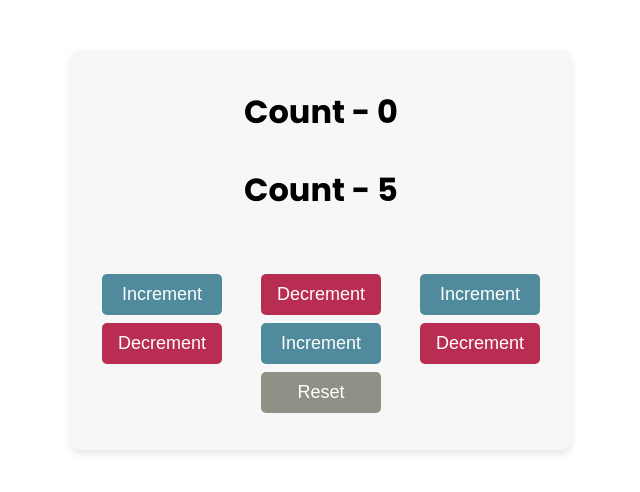
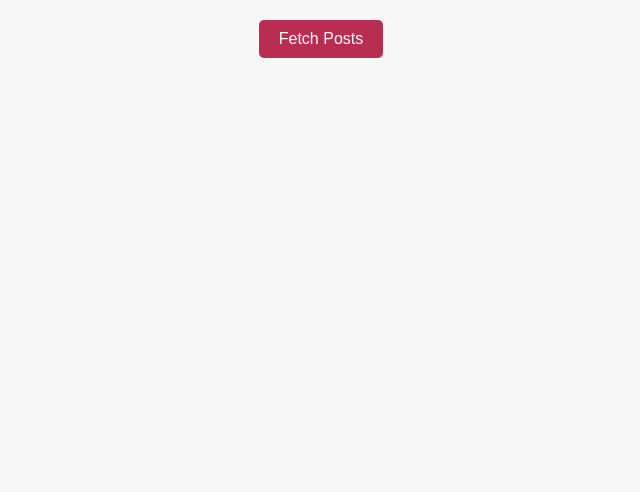
Before and after one commit to sushil-arya/ReducerHooks, a React (Vite) app: page / in a window 1280 px wide. Shown: the top 492 px of the page, without its empty margins (319-959 px from the left). Built offline with nearby package versions, Linux system fonts and the light colour scheme.

Commit message:
FetchStateAPI using useState

```diff
--- a/src/App.jsx
+++ b/src/App.jsx
@@ -1,12 +1,12 @@
 import './App.css'
-import CounterObject from './components/CounterObject/CounterObject'
+import FetchState from './components/FetchState/FetchState'
+
 
 function App() {
 
   return (
     <>
-
-      <CounterObject />
+      <FetchState />
     </>
   )
 }
--- /dev/null
+++ b/src/components/FetchState/FetchState.jsx
@@ -0,0 +1,57 @@
+import {React,useState} from 'react'
+import styles from './FetchState.module.css'
+
+
+//loading
+//Post
+//Error
+
+const FetchState = () => {
+  const[loading,setLoading] = useState(false);
+  const[posts,setPosts] = useState([]);
+  const[error,setError] = useState(false);
+
+  function handleFetch(){
+    setLoading(true);
+    setError(false);
+    fetch('https://fakestoreapi.com/products')
+    .then((res) => res.json())
+    .then((data => {
+      console.log(data)
+      setPosts(data);
+      setLoading(false);
+    }))
+    .catch((err) => {
+      setError(true)
+      setLoading(false)
+      }
+    )
+  }
+
+  console.log(styles);
+  return (
+    <div className={styles.container}>
+      <button className={styles.fetch_button} onClick={handleFetch}>{loading?'Loading...':'Fetch Posts'}</button>
+      {error && <span className={styles.error_message}>Something went wrong</span>}
+      <div className={styles.card_container}>
+        {posts.map((post)=>(
+          <div className={styles.card}>
+          <div className={styles.card_image}>
+            <img src={post.image} alt={post.title} />
+          </div>
+          <div className={styles.card_content}>
+            <h3 className={styles.card_title}>{post.title}</h3>
+            <p className={styles.card_price}>{post.price}/-</p>
+          </div>
+          <div className={styles.card_actions}>
+            <button className={styles.card_btn}>Buy Now</button>
+          </div>
+
+        </div>
+      ))}
+      </div>
+    </div>
+  )
+}
+
+export default FetchState
--- /dev/null
+++ b/src/components/FetchState/FetchState.module.css
@@ -0,0 +1,150 @@
+@import url('https://fonts.googleapis.com/css2?family=Poppins:ital,wght@0,100;0,200;0,300;0,400;0,500;0,600;0,700;0,800;0,900;1,100;1,200;1,300;1,400;1,500;1,600;1,700;1,800;1,900&display=swap');
+
+:root{
+  --secondary-bg :#fcfcfc;
+  --accent-color: #ba2d52;
+  --boder-radius : 15px;
+  --transition-speed: 0.5s ease-in-out;
+  --primary-bg: #303745;
+  --shadow-dark: #4b4747;
+  --shadow-light:#ccc;
+  --list-background : #fe3fe3;
+  --list-item-color : #202020;
+  --error-color: rgb(226, 17, 17);
+}
+
+body{
+  padding: 0;
+  box-sizing: border-box;
+  font-family: "Poppins", serif;
+  display: flex;
+  justify-content: center;
+  align-items: center;
+  background-color: #f7f7f7;
+  transition: background-color 0.5s ease-in;
+}
+
+.container{
+  color: var(--list-item-color);
+  min-height: 100vh;
+  padding: 20px;
+  display: flex;
+  flex-direction: column;
+  align-items: center;
+}
+
+.fetch_button{
+  background-color: var(--accent-color);
+  color: #fff;
+  border: none;
+  padding: 10px 20px;
+  font-size: 16px;
+  cursor: pointer;
+  border-radius: 5px;
+  margin-bottom: 30px;
+}
+
+.fetch_button:hover{
+  background-color: #5c5c5c;
+
+}
+.error_message{
+  color:var(--error-color);
+  margin-top: 10px;
+  font-size: 16px;
+}
+
+.post_list{
+  list-style: none;
+  padding: 0;
+  margin-top: 20px;
+  width: 100%;
+  max-width: 600px;
+}
+
+.post_item{
+  background-color: var(--list-background);
+  color: var(--list-item-color);
+  border: 1px solid #333;
+  padding: 15px;
+  margin:10px 0;
+  border-radius: 5px;
+}
+
+.card_container{
+  display: flex;
+  flex-wrap: wrap;
+  justify-content: center;
+  gap: 20px;
+
+}
+
+.card{
+  background-color: var(--secondary-bg);
+  border-radius: var(--boder-radius);
+  box-shadow: 0 2px 4px var(--shadow-light);
+  overflow: hidden;
+  width: 300px;
+  transition: var(--transition-speed);
+  display: flex;
+  flex-direction: column;
+  margin-bottom: 30px;
+}
+
+.card:hover{
+  transform: translateY(-10px);
+  box-shadow: 0 8px 16px var(--shadow-dark);
+}
+
+.card_image img {
+  width: 100%;
+  height: 200px;
+  object-fit: cover;
+  border-bottom: 5px solid var(--accent-color);
+}
+
+.card_content{
+  padding: 20px;
+  text-align: center;
+  flex-grow: 1;
+
+}
+
+.card_title{
+  font-size: 1.5rem;
+  margin-bottom: 10px;
+  color: #303745;
+}
+.card_price{
+  font-size: 1.25rem;
+  color: var(--accent-color);
+  margin-bottom: 15px;
+}
+
+.card_actions{
+  padding:20px;
+  background-color: var(--primary-bg);
+  display: flex;
+  justify-content: center;
+}
+
+.card_btn{
+  background-color: var(--accent-color);
+  color: var(--secondary-bg);
+  padding: 10px 20px;
+  border: none;
+  border-radius: var(--boder-radius);
+  cursor: pointer;
+  transition: var(--transition-speed);
+}
+
+.card_btn:hover{
+  background-color: #b23244;
+}
+
+@media (max-width: 768px) {
+  .card_container{
+    flex-direction: column;
+    align-items:center;
+  }
+}
```
